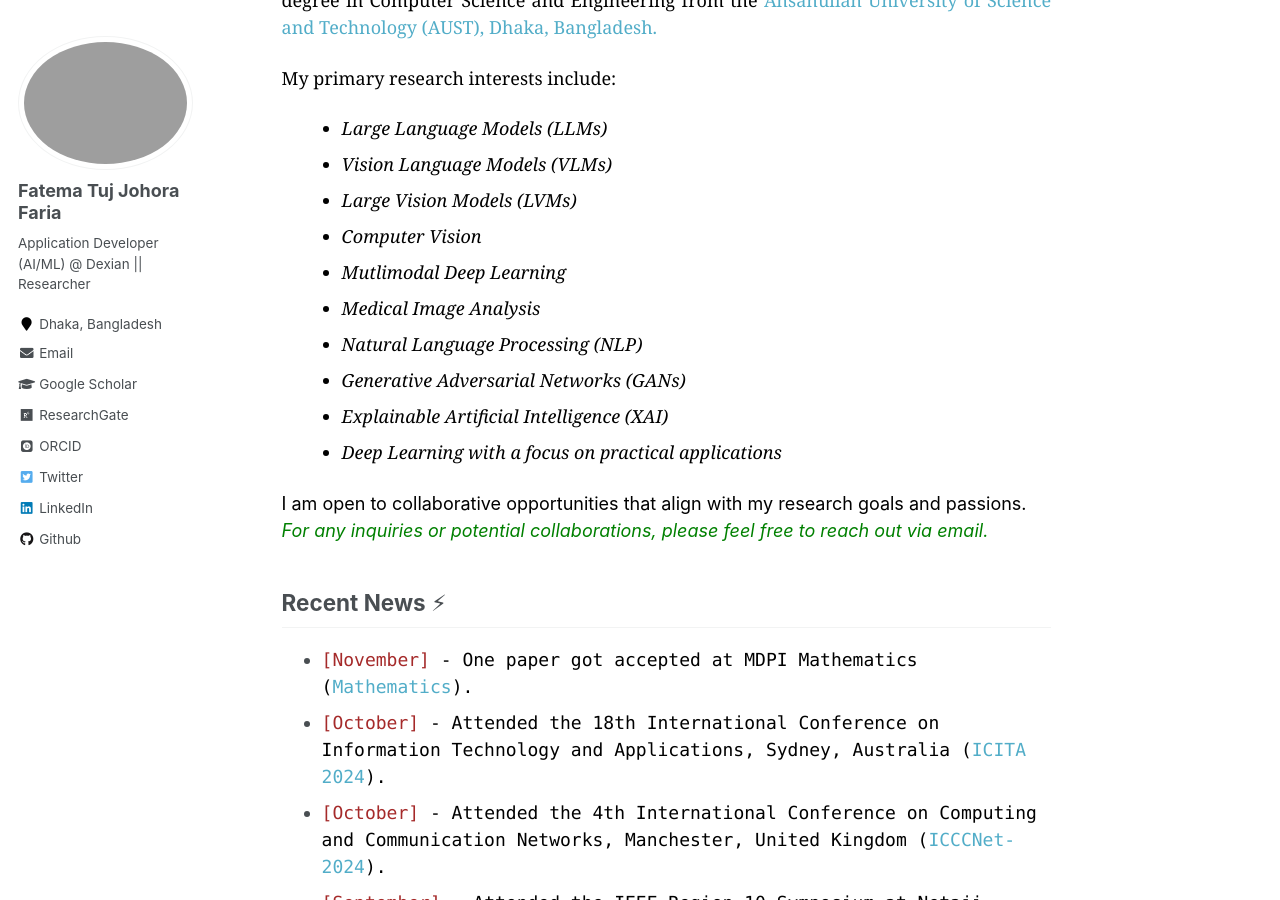
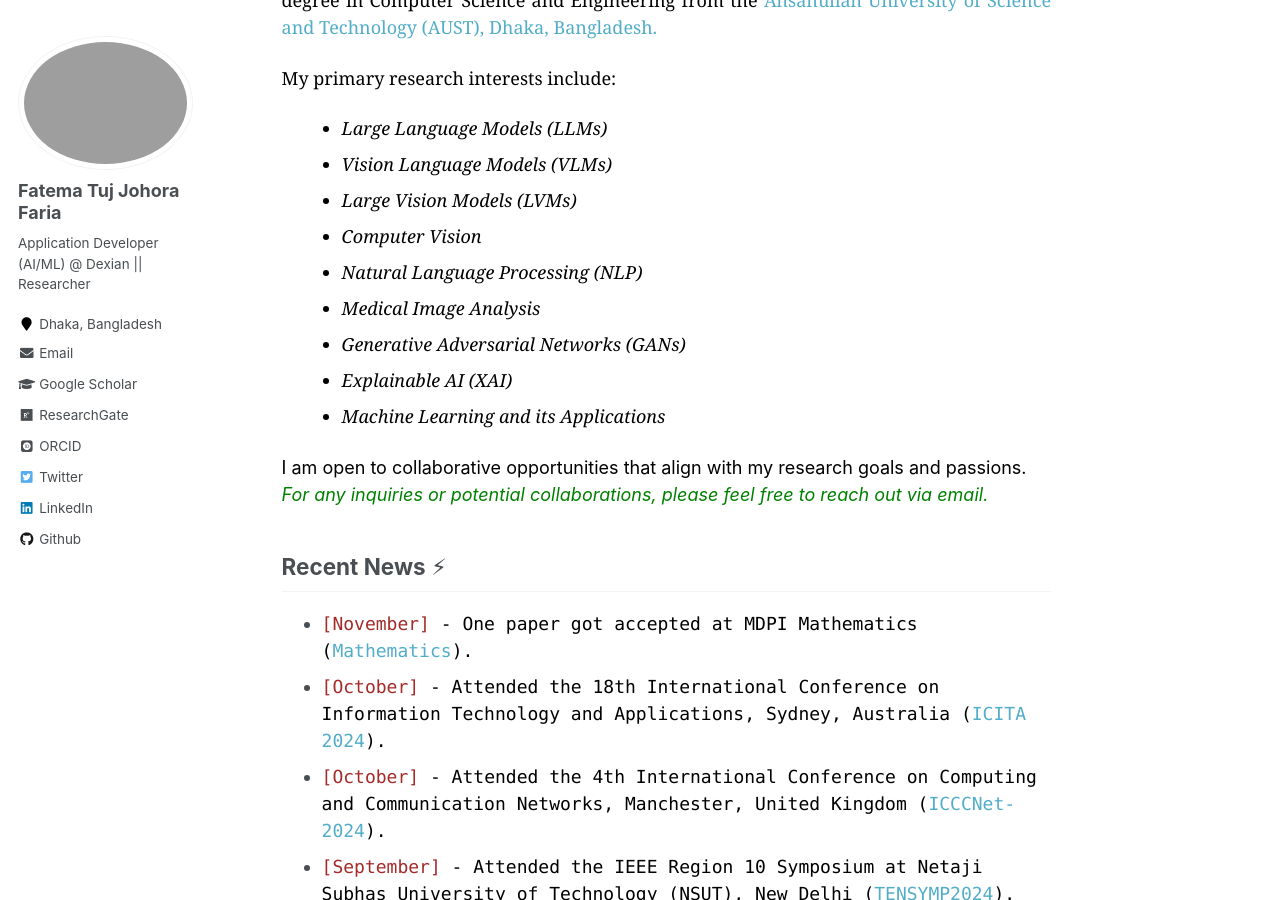
Before and after one commit to fatemafaria142/fatemafaria142.github.io, a Jekyll site: the page built from _pages/about.md, in a window 1280 px wide and 900 px high, scrolled down 303 px. Built offline with Jekyll 4.4.1, drawn with Linux system fonts in a browser that asks for light colours; some web fonts are replaced; a script that is not in the unit is left out.

Commit message:
Changed to About

```diff
--- a/_pages/about.md
+++ b/_pages/about.md
@@ -22,12 +22,11 @@ My primary research interests include:
     <li><em>Vision Language Models (VLMs)</em></li>
     <li><em>Large Vision Models (LVMs)</em></li>
     <li><em>Computer Vision</em></li>
-    <li><em>Mutlimodal Deep Learning</em></li>
+    <li><em>Natural Language Processing (NLP)</em></li>
     <li><em>Medical Image Analysis</em></li>
-    <li><em>Natural Language Processing (NLP)</em></li>
     <li><em>Generative Adversarial Networks (GANs)</em></li>
-    <li><em>Explainable Artificial Intelligence (XAI)</em></li>
-    <li><em>Deep Learning with a focus on practical applications</em></li>
+    <li><em>Explainable AI (XAI)</em></li>
+    <li><em>Machine Learning and its Applications</em></li>
 </ul>
 </p>
 
```
